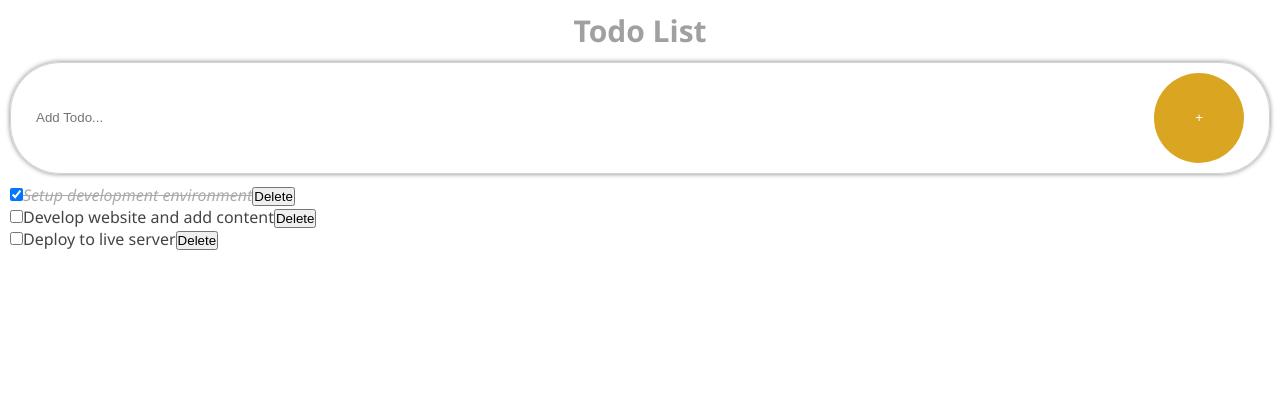
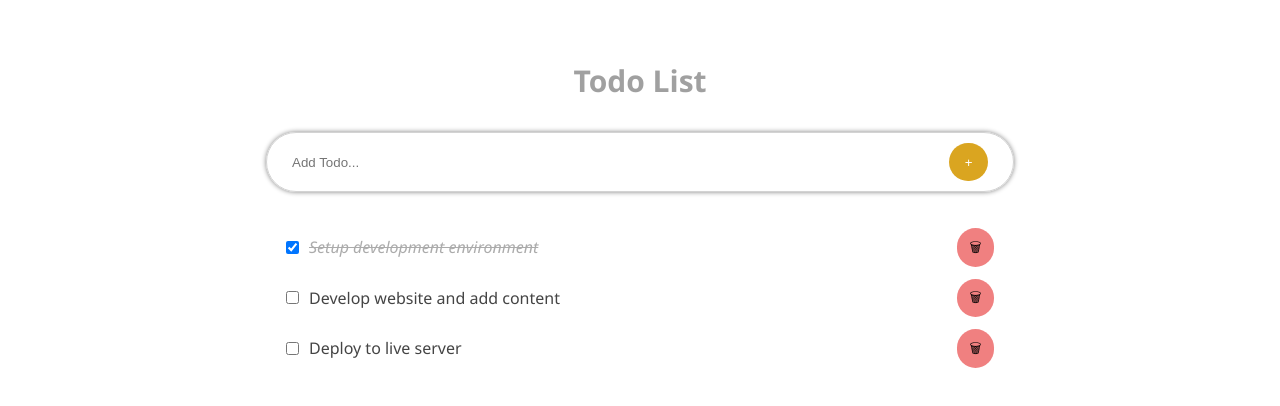
Before and after one commit to c3c1l1a/Todo-react, a React (Create React App) app: page / in a window 1280 px wide. Shown: the top 406 px of the page. Built offline with nearby package versions, Linux system fonts and the light colour scheme.

Commit message:
Style the todo list

```diff
--- a/src/components/Header.module.css
+++ b/src/components/Header.module.css
@@ -3,4 +3,12 @@
 	opacity:  0.5;
 	display: flex;
 	justify-content: center;
+	padding-top: 50px;
 }
+
+@media (min-width: 768px) {
+	.header {
+		margin: 0 20vw;
+	}
+
+}
--- a/src/components/InputTodo.module.css
+++ b/src/components/InputTodo.module.css
@@ -9,6 +9,7 @@
 
 .input {
 	border:  none;
+	width: 100%;
 }
 
 .input:focus-visible {
@@ -23,3 +24,14 @@
 	height: 7vw;
 	border: none;
 }
+
+@media (min-width: 768px) {
+	.form {
+		margin: 0 20vw;
+	}
+	.button {
+		width: 3.2vw;
+		height: 3vw;
+	}
+
+}
--- a/src/components/TodoContainer.js
+++ b/src/components/TodoContainer.js
@@ -5,6 +5,7 @@ import { v4 as uuidv4 } from "uuid";
 import Header from './Header';
 import TodoList from './TodoList';
 import InputTodo from './InputTodo';
+import styles from "./TodoContainer.module.css";
 
 function TodoContainer(props) {
   const [state, setTodo] = useState({
@@ -58,12 +59,7 @@ function TodoContainer(props) {
   }
 
   return (
-    <div style={{
-      display: 'flex',
-      flexDirection: 'column',
-      gap: '10px',
-      padding: '10px'
-    }}>
+    <div className={styles.div}>
       <Header />
       <InputTodo addTodoProps={addTodoProps}/>
       <TodoList handleChange={handleChange}
--- /dev/null
+++ b/src/components/TodoContainer.module.css
@@ -0,0 +1,6 @@
+.div {
+  display: flex;
+  flex-direction: column;
+  gap: 30px;
+  padding: 10px;
+}
--- a/src/components/TodoItem.js
+++ b/src/components/TodoItem.js
@@ -1,4 +1,5 @@
 /* eslint-disable */
+import styles from "./TodoItem.module.css";
 
 const TodoItem = (props) => {
   const completedStyle = {
@@ -8,14 +9,14 @@ const TodoItem = (props) => {
     opacity: '0.5',
   }
   return (
-    <li>
+    <li className={styles.li}>
       <input type="checkbox" checked={props.todo.completed}
                              onChange={() => props.handleChange(props.todo.id)}/>
-      <span style={props.todo.completed? completedStyle: null}>
+      <span className={styles.span} style={props.todo.completed? completedStyle: null}>
         {props.todo.title}
       </span>
-      <button onClick={() => props.deleteTodoProps(props.todo.id)}>
-        Delete
+      <button className={styles.button}onClick={() => props.deleteTodoProps(props.todo.id)}>
+        🗑
       </button>
     </li>
   );
--- /dev/null
+++ b/src/components/TodoItem.module.css
@@ -0,0 +1,32 @@
+.li {
+	display: flex;
+	align-items: center;
+	gap: 10px;
+	padding: 6px 20px;
+}
+
+.span {
+	overflow-wrap: break-word;
+	width: 100%;
+}
+
+.button {
+	border: none;
+	border-radius: 50px;
+	background: lightcoral;
+	width: 10vw;
+	height: 8vw;
+	padding-top: 3px;
+}
+
+@media (min-width: 768px) {
+	.li {
+		margin: 0 20vw;
+	}
+
+	.button {
+		width: 3.2vw;
+		height: 3vw;
+	}
+
+}
```
